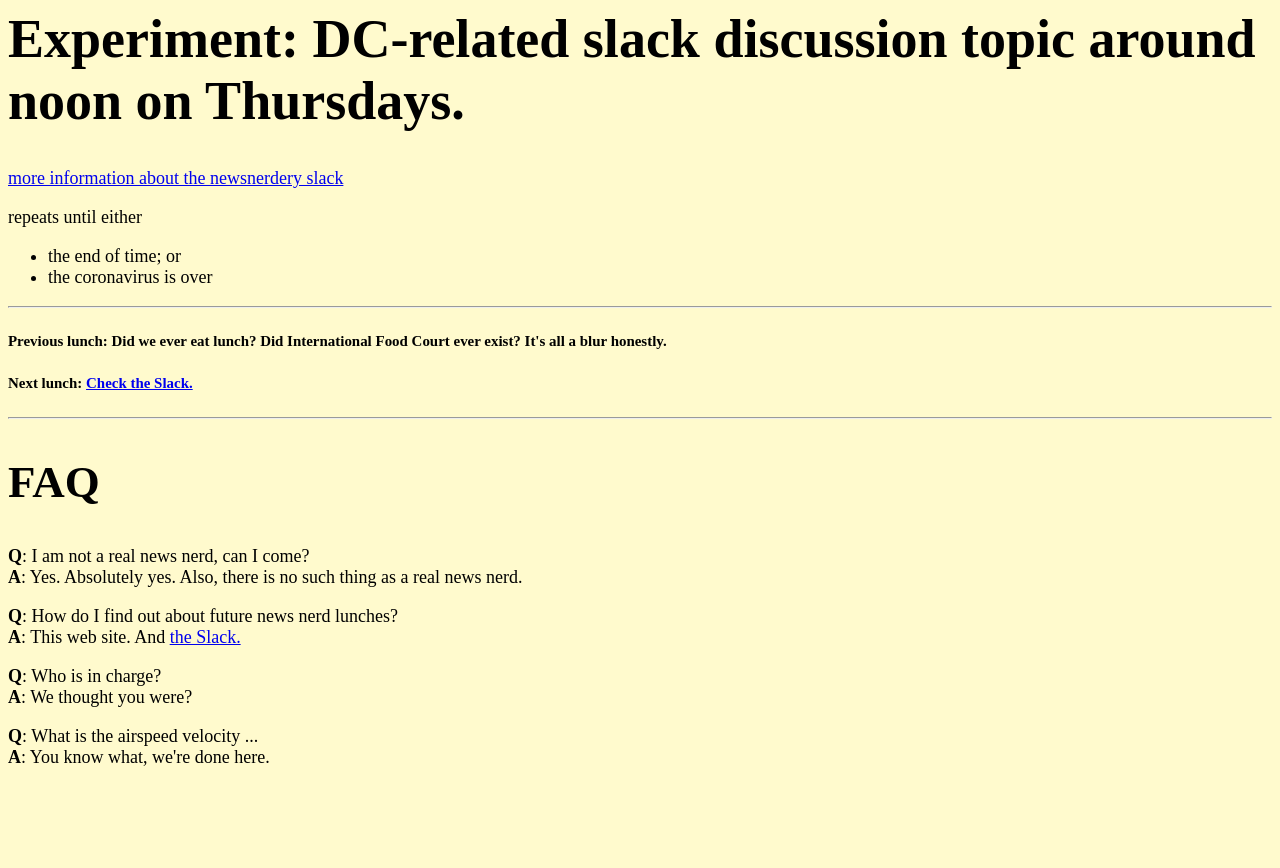
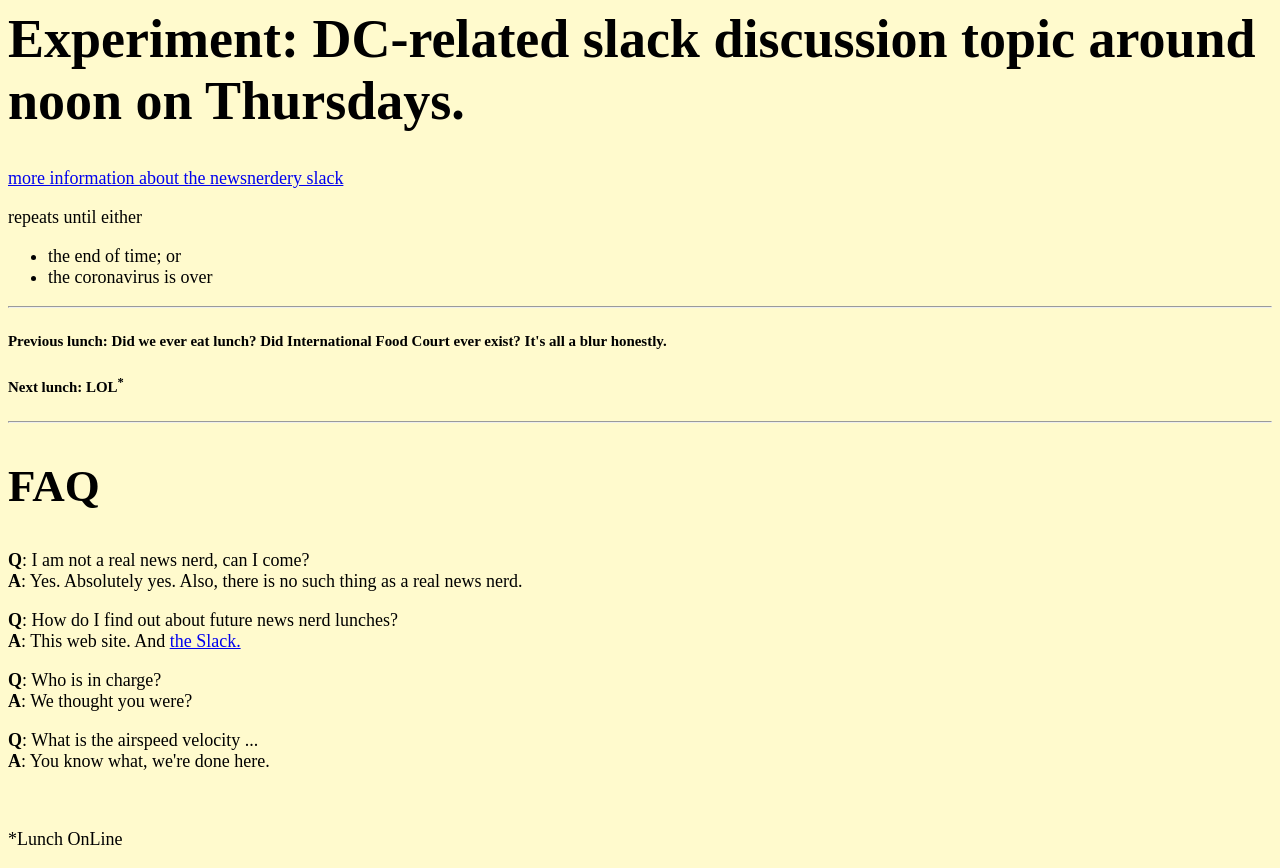
Before and after one commit to rshorey/dcnewsnerdslunch, a plain HTML site: page index.html in a window 1280 px wide. Before the commit the page ends 800 px from the top, so only its background shows below. Drawn offline with Linux system fonts and the light colour scheme.

Commit message:
Update index.html

```diff
--- a/index.html
+++ b/index.html
@@ -40,7 +40,7 @@
     </h5>
     <h5>
       <strong>Next lunch</strong>:
-      <a href="https://newsnerdery.slack.com">Check the Slack.</a>
+      LOL<sup>*</sup>
     </h5>
 
     <hr />
@@ -67,5 +67,7 @@
       >
       <br /><strong>A</strong>: You know what, we're done here.
     </p>
+  <br />
+  <p>*Lunch OnLine</p>
   </body>
 </html>
```
